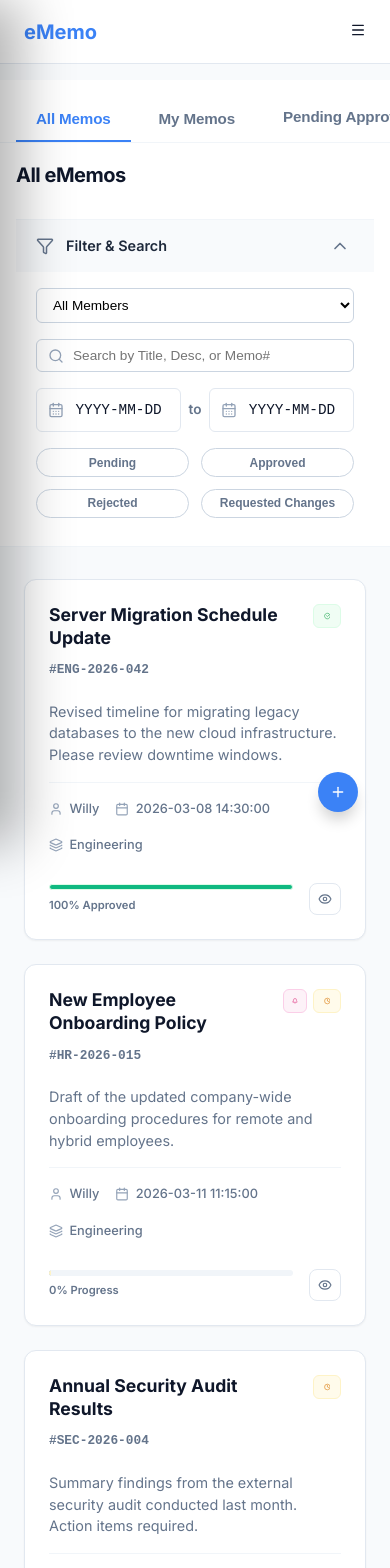
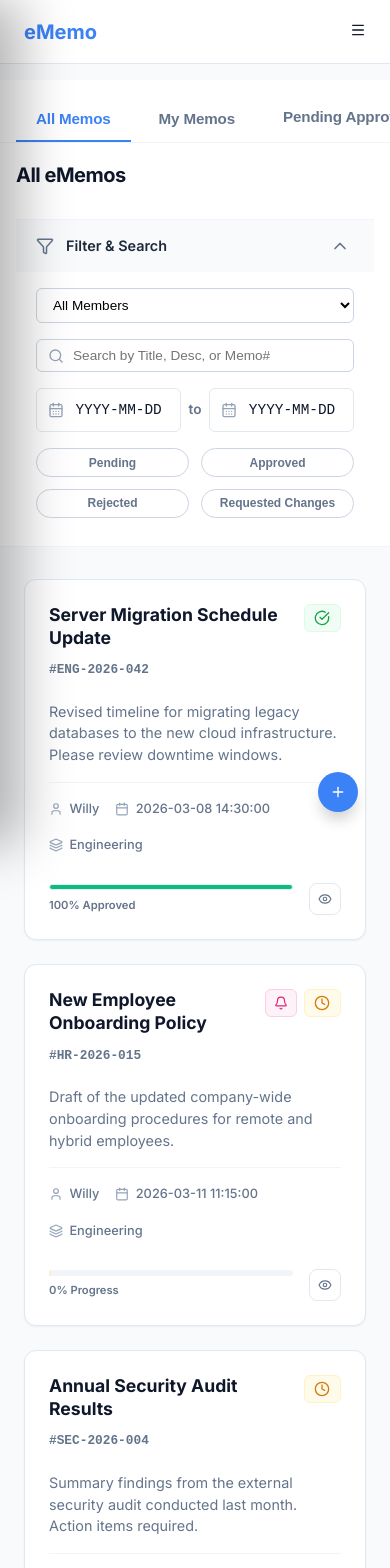
Before and after one commit to dominikuswilly/prototype-ememo, a Vue app: page / in a window 390 px wide. Shown: the top 1568 px of the page. Built offline with nearby package versions, Linux system fonts and the light colour scheme.

Commit message:
badge and close responsive mobile ui

```diff
--- a/src/components/MemoList.vue
+++ b/src/components/MemoList.vue
@@ -1765,8 +1765,9 @@ const getHistoryDotColor = (action) => {
   }
 
   .reminded-tag {
-    width: 24px;
-    height: 24px;
+    width: auto;
+    padding: 0 0.5rem;
+    height: 28px;
     border-radius: 6px;
   }
 }
@@ -1799,8 +1800,9 @@ const getHistoryDotColor = (action) => {
 
 @media (max-width: 640px) {
   .status-badge-premium {
-    width: 24px;
-    height: 24px;
+    width: auto;
+    padding: 0 0.6rem;
+    height: 28px;
     border-radius: 6px;
   }
 }
@@ -2391,15 +2393,23 @@ const getHistoryDotColor = (action) => {
   .modal-header {
     flex-wrap: wrap;
     gap: 0.75rem;
+    position: relative; /* Added to anchor absolute close button */
+    padding-right: 3.5rem !important; /* Ensure room for close button */
   }
   .modal-header-left {
     width: 100%;
     gap: 0.5rem;
+  }
+  .modal-header-right {
+    width: 100%;
+    justify-content: flex-start;
+    padding-right: 0; /* Header-right already has room due to header padding */
   }
   .btn-close {
     position: absolute;
     top: 1rem;
     right: 1rem;
+    margin: 0 !important; /* Clear ml-3 or other margins */
   }
   .modal-header, .modal-footer {
     padding: 1rem;
```
